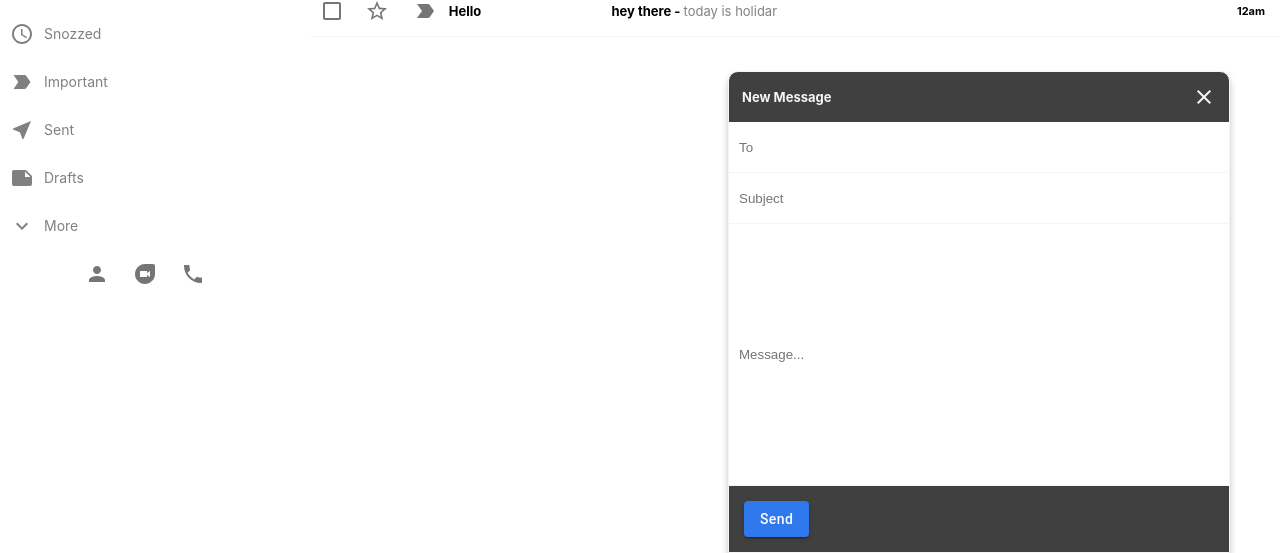
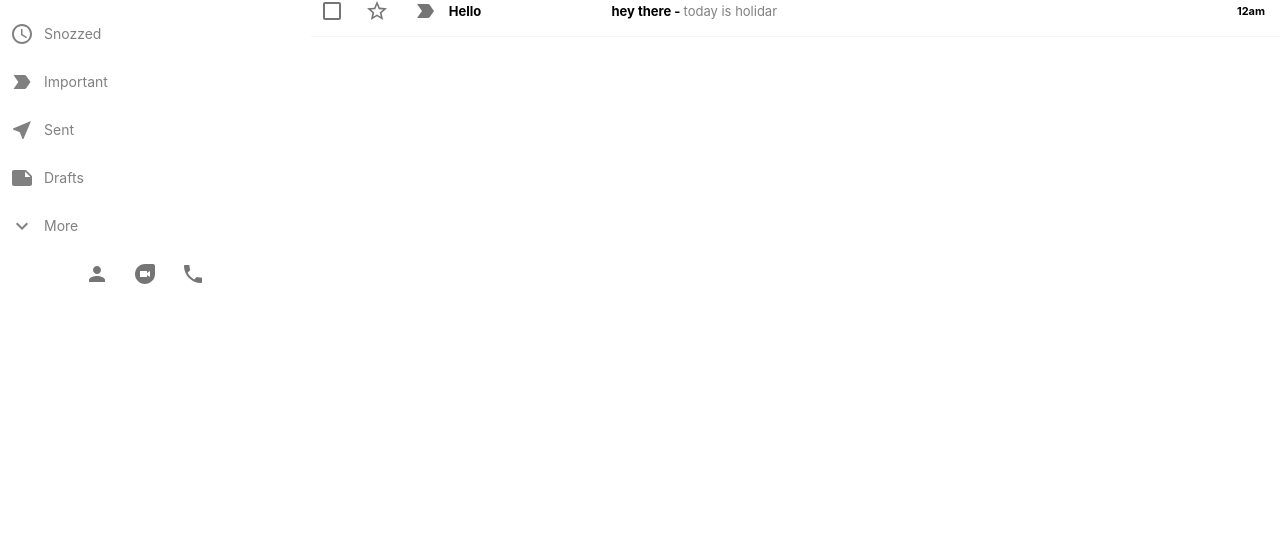
Before and after one commit to dhruvin1831/gmail-react, a React (Create React App) app: page / in a window 1280 px wide. Shown: the part 247-800 px from the top of the page. Built offline with nearby package versions, Linux system fonts and the light colour scheme.

Commit message:
firebase added

```diff
--- a/package.json
+++ b/package.json
@@ -9,6 +9,7 @@
     "@testing-library/jest-dom": "^4.2.4",
     "@testing-library/react": "^9.5.0",
     "@testing-library/user-event": "^7.2.1",
+    "firebase": "^8.2.1",
     "react": "^17.0.1",
     "react-dom": "^17.0.1",
     "react-hook-form": "^6.14.0",
--- a/src/App.js
+++ b/src/App.js
@@ -2,12 +2,15 @@ import React from "react";
 import Header from "./Header";
 import Sidebar from "./Sidebar";
 import "./App.css";
-import { BrowserRouter as Router, Switch, Route, Link } from "react-router-dom";
+import { BrowserRouter as Router, Switch, Route } from "react-router-dom";
 import Mail from "./Mail";
 import EmailList from "./EmailList";
 import SendMail from "./SendMail";
+import { useSelector } from "react-redux";
+import { selectSendMessageIsOpen } from "./features/mailSlice";
 
 function App() {
+  const sendMessageIsOpen = useSelector(selectSendMessageIsOpen);
   return (
     <Router>
       <div className="app">
@@ -23,7 +26,7 @@ function App() {
             </Route>
           </Switch>
         </div>
-        <SendMail />
+        {sendMessageIsOpen && <SendMail />}
       </div>
     </Router>
   );
--- a/src/SendMail.css
+++ b/src/SendMail.css
@@ -45,7 +45,6 @@
 }
 
 .sendMail > form > input {
-  height: 30px;
   padding: 10px;
   border: none;
   border-bottom: 1px solid whitesmoke;
--- a/src/SendMail.js
+++ b/src/SendMail.js
@@ -3,10 +3,12 @@ import { Close } from "@material-ui/icons";
 import React from "react";
 import "./SendMail.css";
 import { useForm } from "react-hook-form";
+import { useDispatch } from "react-redux";
+import { closeSendMessage } from "./features/mailSlice";
 
 function SendMail() {
-  const { register, handleSubmit, watch, errors } = useForm();
-
+  const { register, handleSubmit, errors } = useForm();
+  const dispatch = useDispatch();
   const onSubmit = (data) => {
     console.log(data);
   };
@@ -14,14 +16,17 @@ function SendMail() {
     <div className="sendMail">
       <div className="sendMail__header">
         <h3>New Message</h3>
-        <Close className="sendMail__close" />
+        <Close
+          className="sendMail__close"
+          onClick={() => dispatch(closeSendMessage())}
+        />
       </div>
 
       <form onSubmit={handleSubmit(onSubmit)}>
         <input
           name="to"
           placeholder="To"
-          type="text"
+          type="email"
           ref={register({ required: true })}
         />
 
--- a/src/Sidebar.js
+++ b/src/Sidebar.js
@@ -13,13 +13,17 @@ import AccessTimeIcon from "@material-ui/icons/AccessTime";
 import PhoneIcon from "@material-ui/icons/Phone";
 import DuoIcon from "@material-ui/icons/Duo";
 import PersonIcon from "@material-ui/icons/Person";
+import { useDispatch } from "react-redux";
+import { openSendMessage } from "./features/mailSlice";
 
 function Sidebar() {
+  const dispatch = useDispatch();
   return (
     <div className="sidebar">
       <Button
         startIcon={<AddIcon fontsize="large" />}
         className="sidebar__compose"
+        onClick={() => dispatch(openSendMessage())}
       >
         Compose
       </Button>
```
Also changed, not shown: src/firebase.js (added, +20 -0 lines), 2 other files (tests, documents, lock files or other folders).
